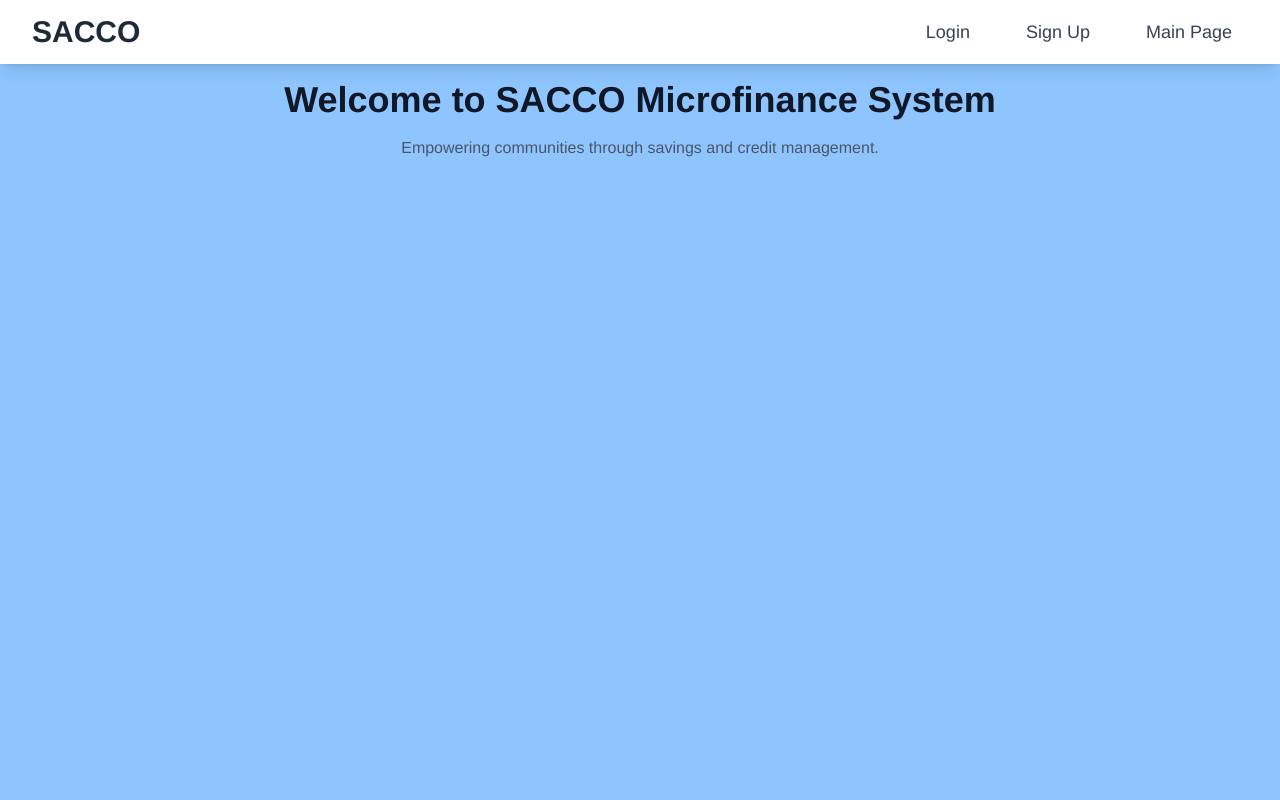
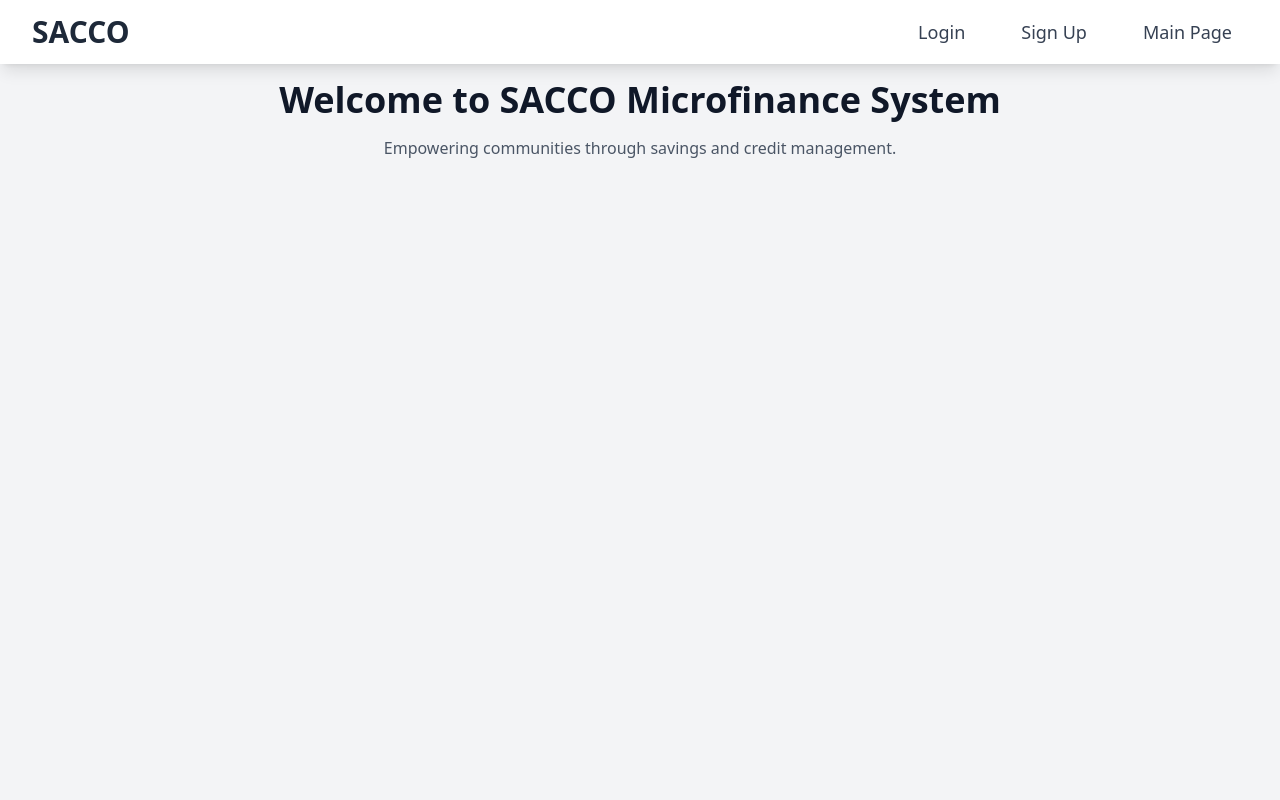
Before and after one commit to Yeshiwas21/SACCO, a React (Vite) app in the folder frontend/: page / in a window 1280 px wide. Shown: the top 800 px of the page. Built offline with nearby package versions, Linux system fonts and the light colour scheme.

Commit message:
color modified for main area

```diff
--- a/frontend/src/index.css
+++ b/frontend/src/index.css
@@ -21,6 +21,6 @@
 }
 
 body {
-  background-color: lavenderblush;
-  font-family: "Franklin Gothic Medium", Arial, Helvetica, sans-serif;
+  background-color: #F9FAF9;
+  color: #1F2937; /* dark gray text */
 }
--- a/frontend/src/pages/Home.jsx
+++ b/frontend/src/pages/Home.jsx
@@ -6,7 +6,7 @@ const Home = () => {
   return (
     <>
       <Navbar />
-      <main className="min-h-screen bg-blue-300">
+      <main className="min-h-screen bg-[#F3F4F6]">
         <section className="text-center py-20">
           <h1 className="text-4xl font-bold text-gray-900">
             Welcome to SACCO Microfinance System
```
